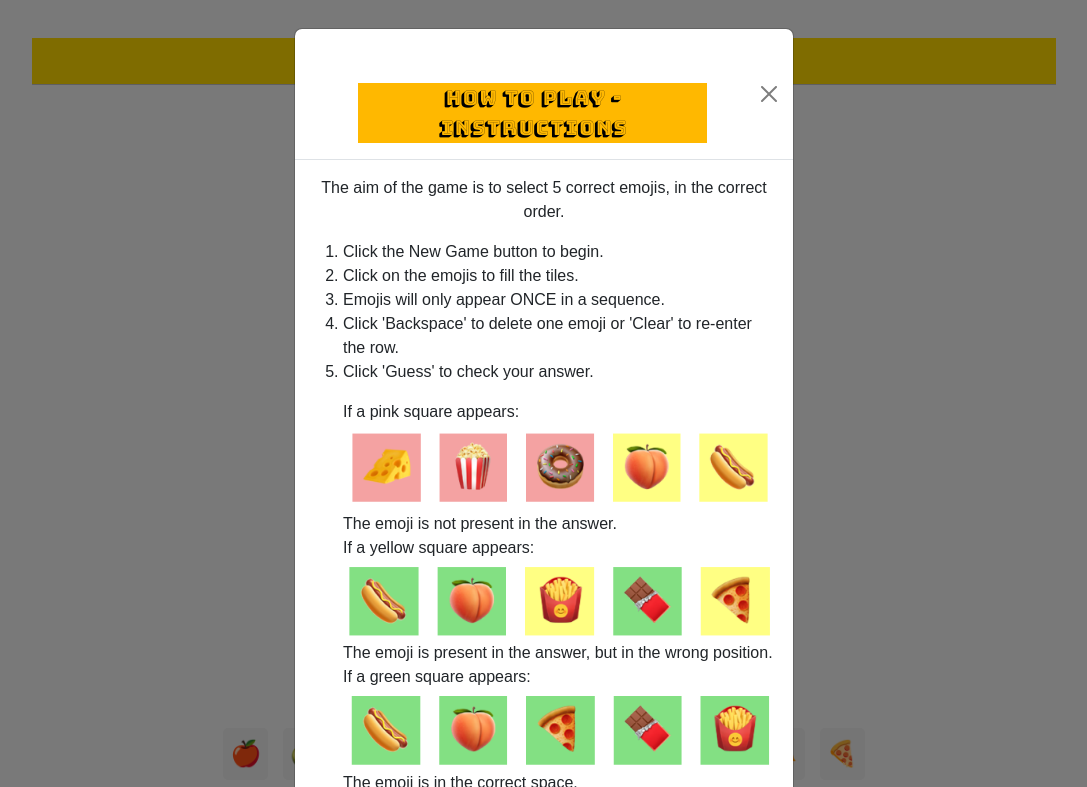
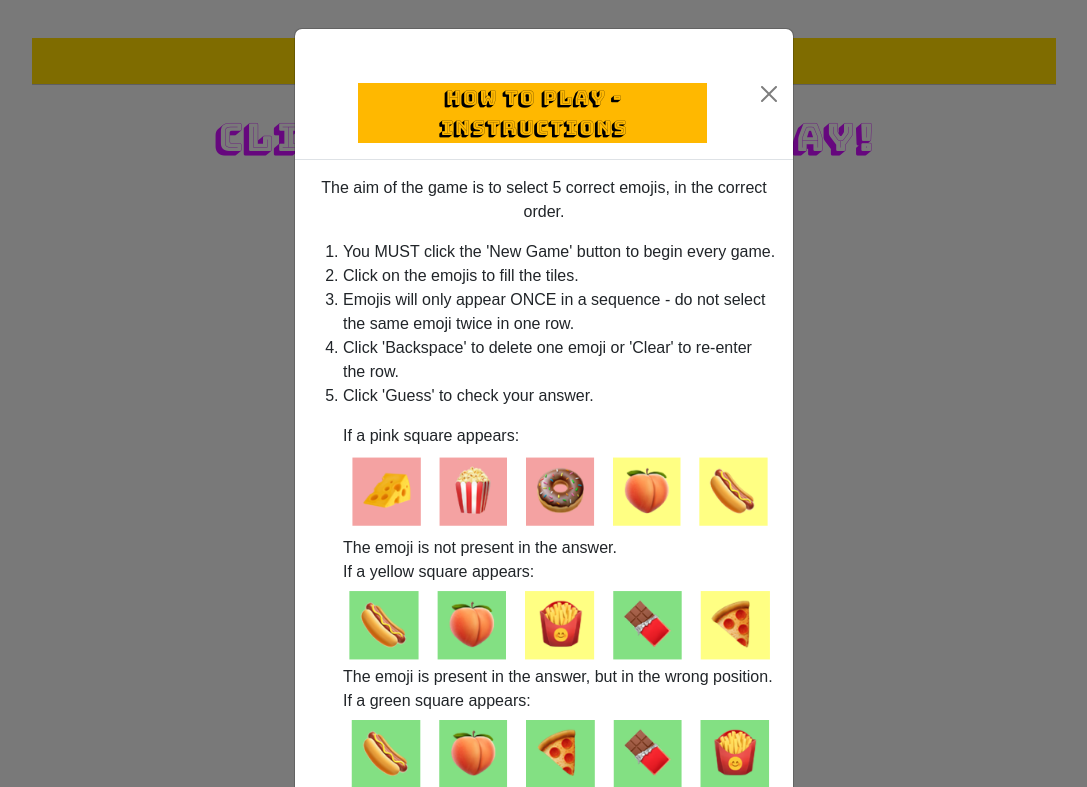
Before and after one commit to D3lyth/milestone_project2, a plain HTML site: page index.html in a window 1280 px wide. Both pictures are taken after a click on the button "How to Play". Shown: the top 787 px of the page, without its empty margins (96-1183 px from the left). Drawn offline with nearby package versions, Linux system fonts and the light colour scheme; a web font is replaced by a local one.

Commit message:
Add p to instruct user to click new game

```diff
--- a/index.html
+++ b/index.html
@@ -27,7 +27,9 @@
 <h1 id="main_title">🍒 Emoji Match</h1>
 <hr>
 <br>
-<!-- testing (to be removed) -->
+<!-- Reminder to hit New Game-->
+<p id="newgame">Click 'New Game' to Play!</p>
+<!-- Game Answer (hidden) -->
 <h2 id="game_answer" class="hide"></h2>
 
 <!-- Button trigger modal -->
@@ -46,9 +48,9 @@
         <div class="modal-body">
           <p>The aim of the game is to select 5 correct emojis, in the correct order.</p>
           <ol class="rules">
-            <li>Click the New Game button to begin.</li>
+            <li>You MUST click the 'New Game' button to begin every game.</li>
           <li>Click on the emojis to fill the tiles.</li>
-          <li>Emojis will only appear ONCE in a sequence.</li>
+          <li>Emojis will only appear ONCE in a sequence - do not select the same emoji twice in one row.</li>
           <li>Click 'Backspace' to delete one emoji or 'Clear' to re-enter the row.</li>
           <li>Click 'Guess' to check your answer.</li>
          </ol>
```
